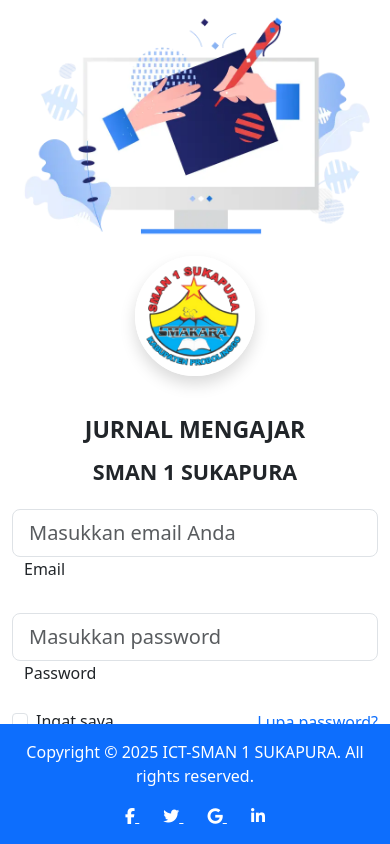
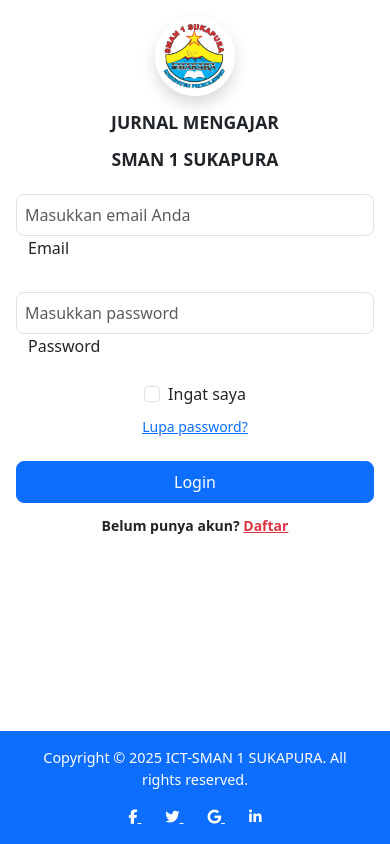
Before and after one commit to noobbeast/jurnal_guru_sma, a PHP site: page / in a window 390 px wide. Run offline with PHP 8.4, Linux system fonts and the light colour scheme.

Commit message:
fix tampilan responsive hp dan tambah favicon

```diff
--- a/index.php
+++ b/index.php
@@ -2,7 +2,7 @@
 <html lang="en">
 <head>
     <meta charset="UTF-8">
-    <meta name="viewport" content="width=device-width, initial-scale=1.0">
+    <meta name="viewport" content="width=device-width, initial-scale=1.0"> <!-- ✅ WAJIB ADA! -->
     <title>Login - Jurnal Mengajar SMA</title>
     <!-- Bootstrap 5 -->
     <link href="https://cdn.jsdelivr.net/npm/bootstrap@5.3.0/dist/css/bootstrap.min.css" rel="stylesheet">
@@ -10,6 +10,7 @@
     <link rel="stylesheet" href="https://cdnjs.cloudflare.com/ajax/libs/font-awesome/6.5.0/css/all.min.css">
     <!-- Google Fonts -->
     <link href="https://fonts.googleapis.com/css?family=Roboto:300,400,500,700&display=swap" rel="stylesheet">
+    <link rel="icon" type="image/png" href="assets/img/favicon.png">
     <style>
         /* Divider style seperti MDB */
         .divider:after,
@@ -115,30 +116,60 @@
         .alert:hover {
             transform: translateX(5px);
         }
+
+        /* Responsive improvement */
+        .btn {
+            padding: 0.5rem 1rem;
+            font-size: 1rem;
+        }
+        .form-control {
+            font-size: 1rem;
+            padding: 0.5rem;
+        }
+        @media (max-width: 768px) {
+            .container-fluid {
+                padding: 1rem;
+            }
+            .divider {
+                margin: 1.5rem 0;
+            }
+            .logo-sekolah {
+                max-width: 80px;
+                margin-bottom: 1rem;
+            }
+            .card-title, h3, h4 {
+                font-size: 1.1rem !important;
+            }
+            .vh-100, .h-custom {
+                height: auto !important;
+                min-height: 100vh;
+            }
+            .footer {
+                font-size: 0.9rem;
+                padding: 0.5rem 1rem;
+            }
+        }
     </style>
 </head>
 <body>
     <section class="vh-100">
         <div class="container-fluid h-custom">
             <div class="row d-flex justify-content-center align-items-center h-100">
-                <div class="col-md-9 col-lg-6 col-xl-5">
+                <div class="col-md-9 col-lg-6 col-xl-5 d-none d-md-block">
                     <img src="./assets/logo/cok.png"
                         class="img-fluid" alt="Ilustrasi Login">
                 </div>
-                <div class="col-md-8 col-lg-6 col-xl-4 offset-xl-1">
+                <div class="col-12 col-md-8 col-lg-6 col-xl-4 offset-xl-1">
                     <!-- Logo Sekolah -->
                     <div class="text-center mb-4">
                         <img src="assets/logo/logo.png"
                              alt="Logo Sekolah"
-                             class="logo-sekolah rounded-circle border border-3 border-white shadow">
-
-                                <h3 class="mt-3 fw-bold mb-0">JURNAL MENGAJAR</h3>
-                                <h4 class="mt-3 fw-bold mb-0">SMAN 1 SUKAPURA</h4>
-                            </div>
+                             class="logo-sekolah rounded-circle border border-3 border-white shadow mx-auto d-block">
+                        <h3 class="mt-3 fw-bold mb-0">JURNAL MENGAJAR</h3>
+                        <h4 class="mt-3 fw-bold mb-0">SMAN 1 SUKAPURA</h4>
+                    </div>
 
                     <form action="login.php" method="POST">
-
-
                         <!-- Email input -->
                         <div class="form-outline mb-4">
                             <input type="email" name="email" id="form3Example3" class="form-control form-control-lg"
@@ -154,22 +185,22 @@
                         </div>
 
                         <!-- Remember me & Forgot password -->
-                        <div class="d-flex justify-content-between align-items-center mb-4">
+                        <div class="d-flex flex-column flex-sm-row justify-content-between align-items-center mb-4 gap-2">
                             <div class="form-check">
                                 <input class="form-check-input me-2" type="checkbox" value="" id="form2Example3" />
                                 <label class="form-check-label" for="form2Example3">
                                     Ingat saya
                                 </label>
                             </div>
-                            <a href="#!" class="text-primary">Lupa password?</a>
+                            <a href="#!" class="text-primary small">Lupa password?</a>
                         </div>
 
                         <!-- Submit button -->
                         <div class="text-center text-lg-start">
-                            <button type="submit" class="btn btn-primary btn-lg px-5">
+                            <button type="submit" class="btn btn-primary btn-lg px-5 w-100">
                                 Login
                             </button>
-                            <p class="small fw-bold mt-2 pt-1 mb-0">
+                            <p class="small fw-bold mt-2 pt-1 mb-0 text-center">
                                 Belum punya akun?
                                 <a href="#!" class="text-danger">Daftar</a>
                             </p>
@@ -186,7 +217,7 @@
         </div>
 
         <!-- Footer -->
-        <footer class="bg-primary text-white d-flex flex-column flex-md-row text-center text-md-start justify-content-between py-3 px-4 px-xl-5">
+        <footer class="bg-primary text-white d-flex flex-column flex-md-row text-center text-md-start justify-content-between py-3 px-4 px-xl-5 footer">
             <div class="mb-3 mb-md-0">
                 Copyright © 2025 ICT-SMAN 1 SUKAPURA. All rights reserved.
             </div>
```
Also changed, not shown: assets/img/favicon.png (added), 1 other file.
